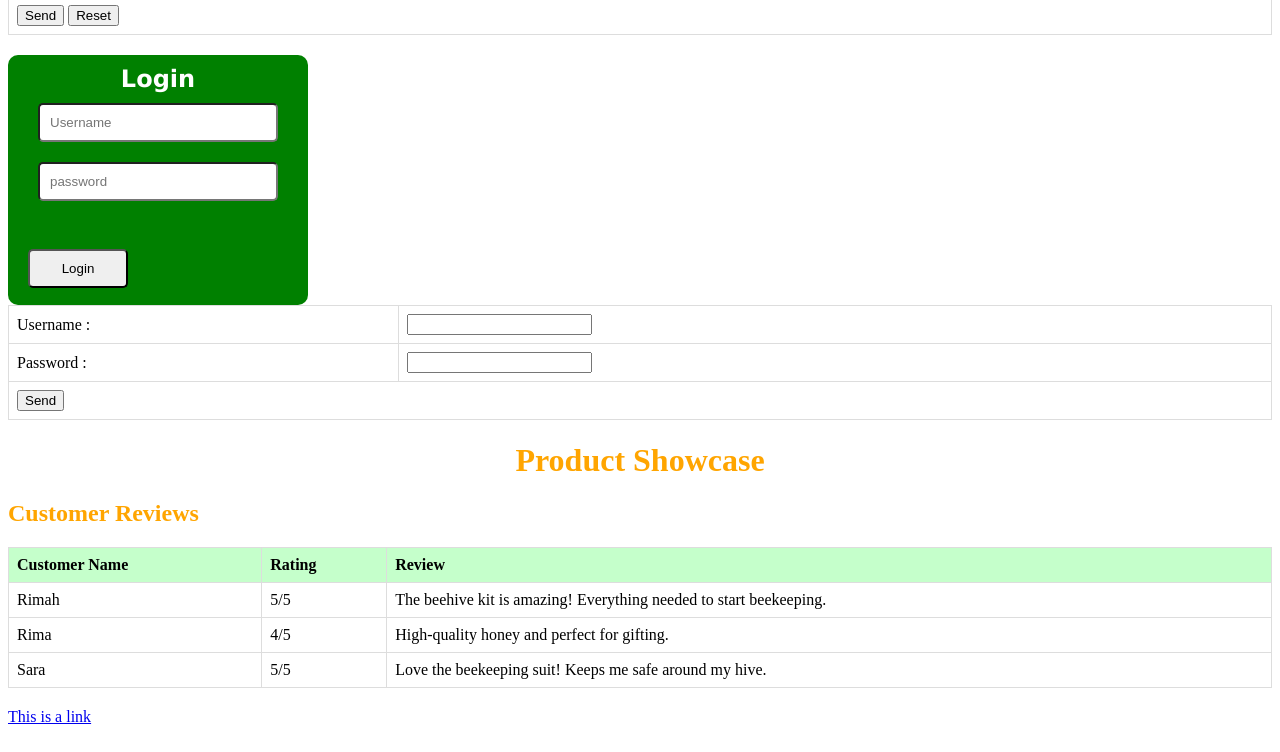
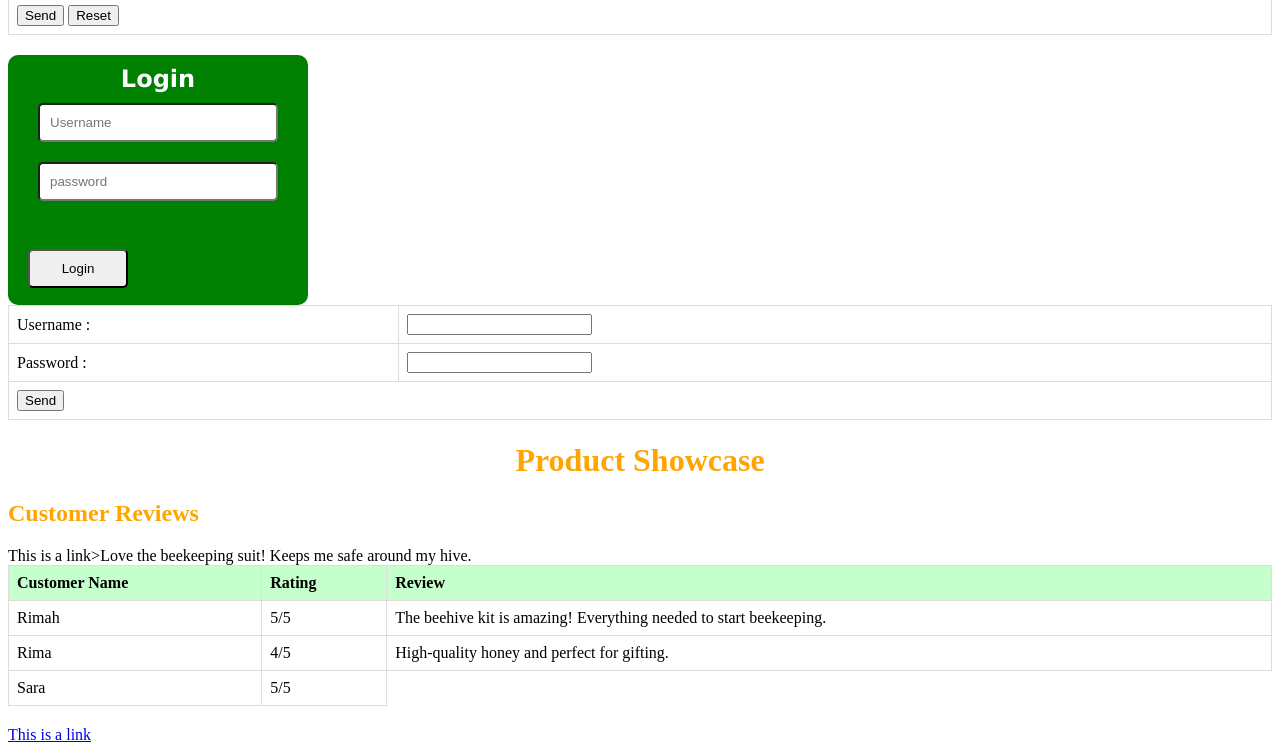
Before and after one commit to Rimahhd/rimah, a plain HTML site: page index.html in a window 1280 px wide. Shown: the part 566-1318 px from the top of the page. Drawn offline with Linux system fonts and the light colour scheme.

Commit message:
Update index.html

```diff
--- a/index.html
+++ b/index.html
@@ -205,9 +205,10 @@
         <tr>
             <td>Sara</td>
             <td>5/5</td>
-            <td>Love the beekeeping suit! Keeps me safe around my hive.</td>
+            <td<a href="http://www.mubs.edu.lb"> This is a link</a>>Love the beekeeping suit! Keeps me safe around my hive.</td>
         </tr>
     </table>
 <a href="http://www.mubs.edu.lb"> This is a link</a>
+	  <link rel="stylesheet" href="styles.css">
 </body>
 </html>
```
